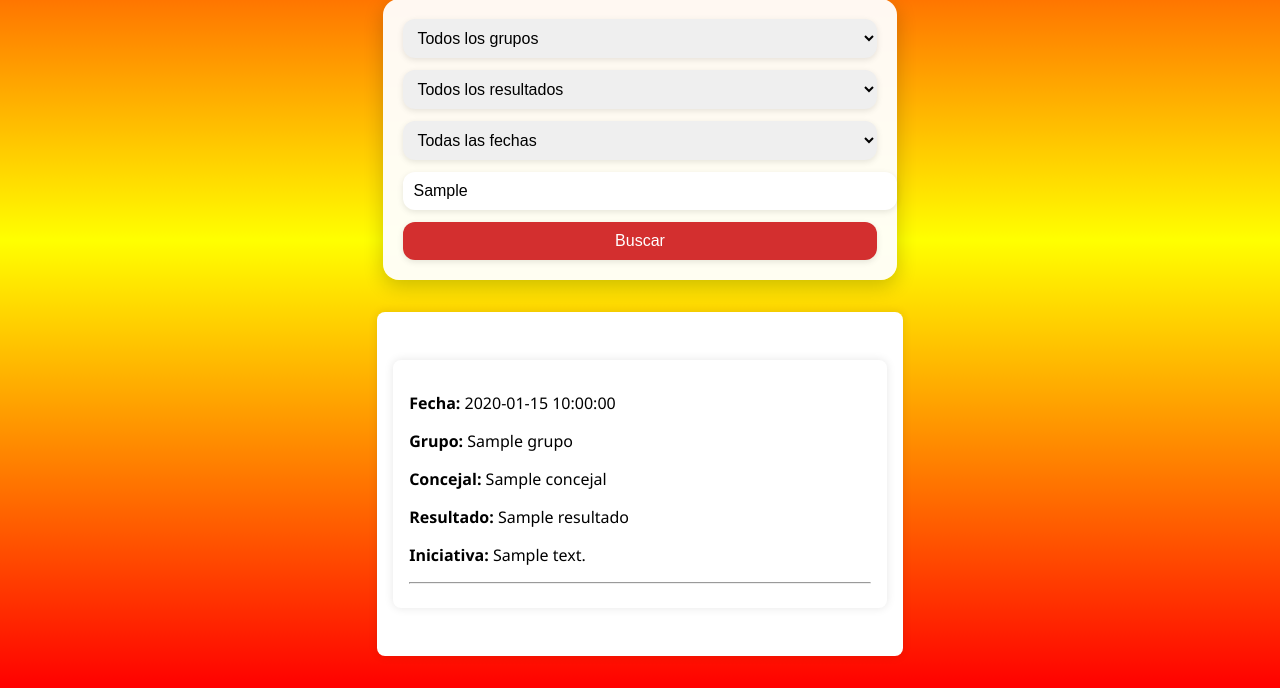
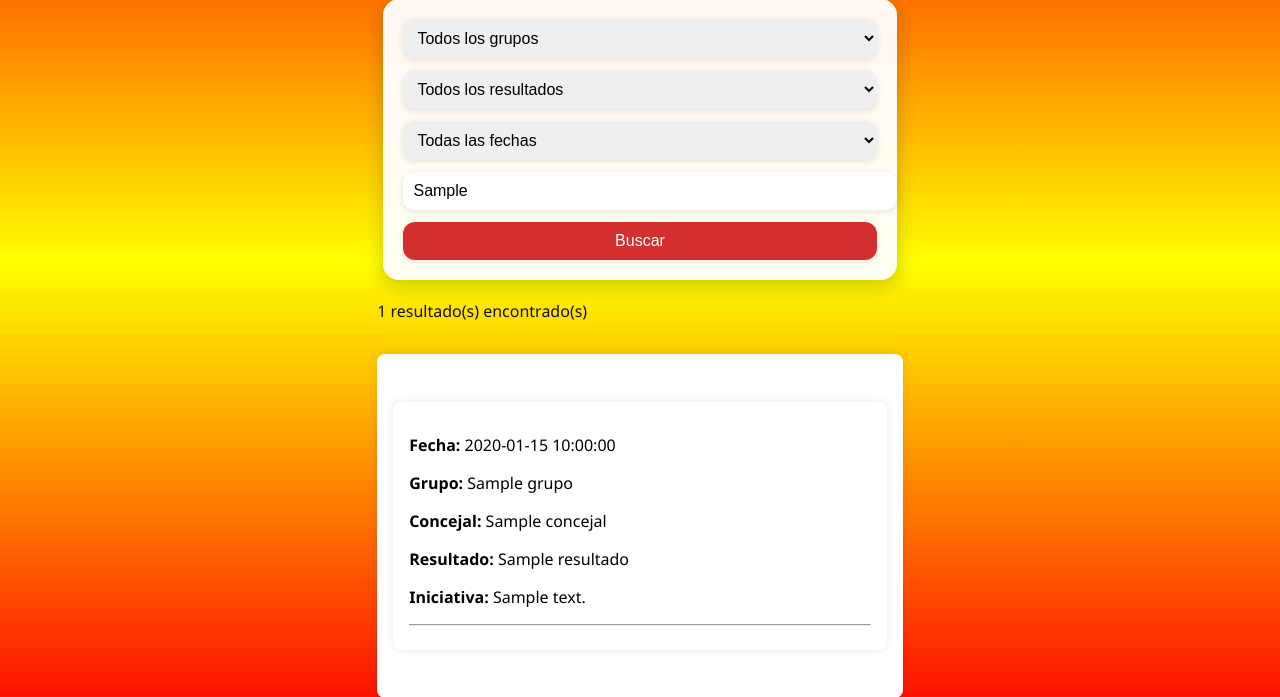
Before and after one commit to VoxAyto/Plenos, a Flask app: template templates/index.html in a window 1280 px wide. Shown: the part 207-904 px from the top of the page. Run offline with Flask 3, Linux system fonts and the light colour scheme; the template is opened without the code that fills it: most values are stand-ins (such as "Sample title", 1, 10 or a date in 2020).

Commit message:
Add files via upload

```diff
--- a/templates/index.html
+++ b/templates/index.html
@@ -38,6 +38,7 @@
         <input type="text" name="palabra_clave" placeholder="Buscar por palabra clave" value="{{ palabra_clave }}">
         <button type="submit">Buscar</button>
     </form>
+<p class="contador-resultados">{{ total_resultados }} resultado(s) encontrado(s)</p>
 
     <div class="resultados">
       {% if resultados %}
```
